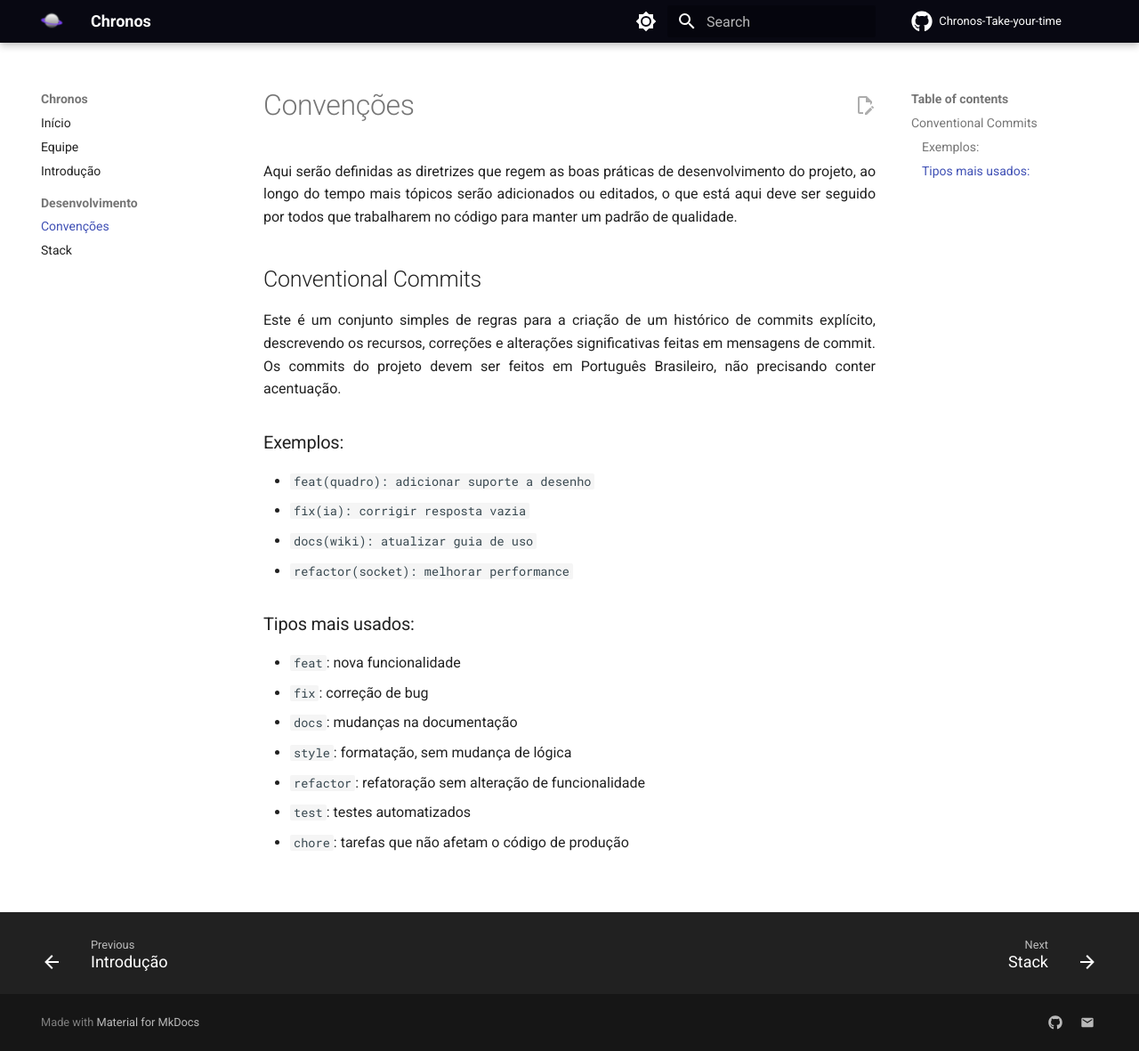
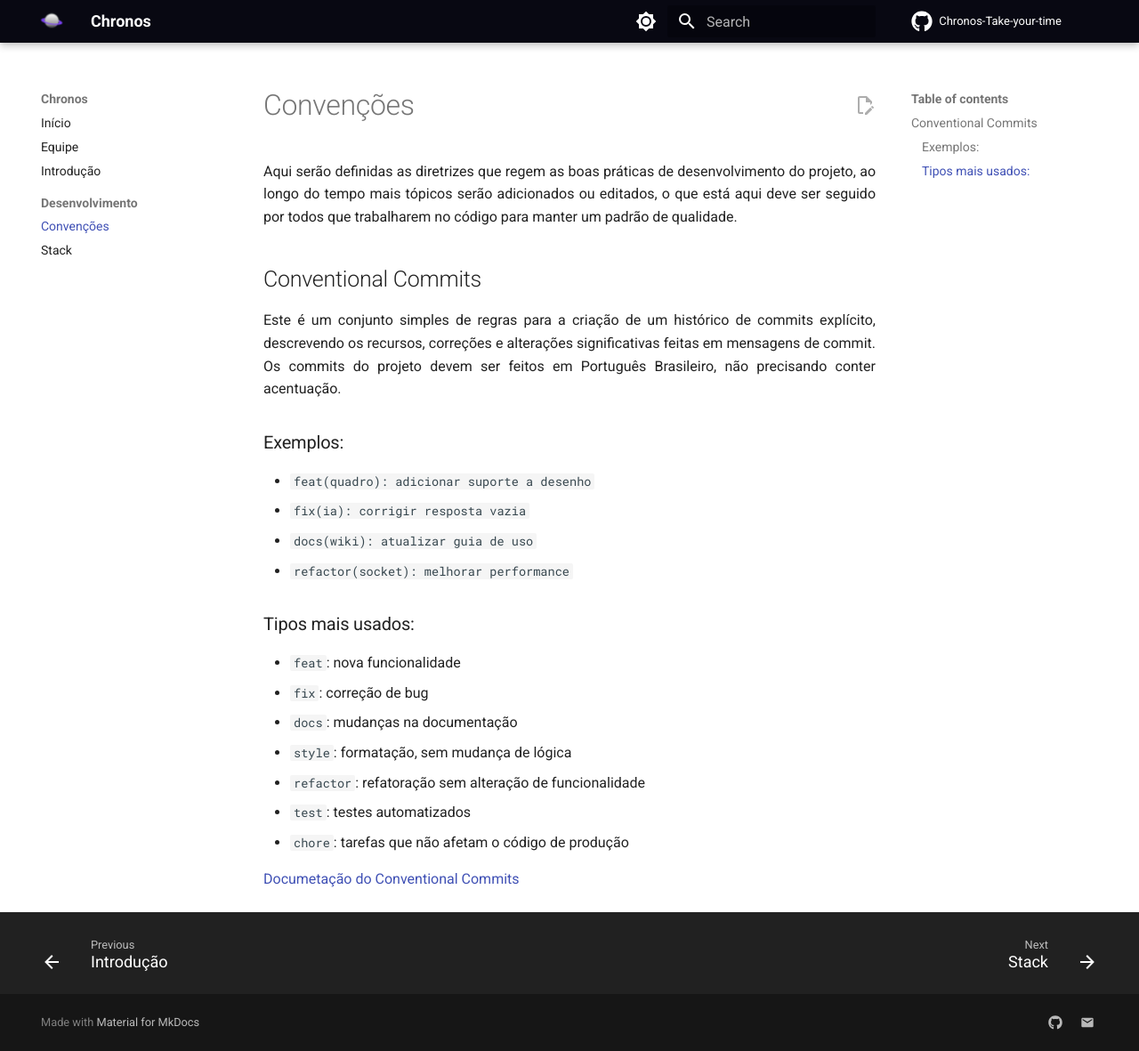
Before and after one commit to chronos-take-your-time/wiki, an MkDocs documentation site: the page built from docs/desenvolvimento/convencoes.md, in a window 1280 px wide and 1181 px high. Shown: the whole window at 89% size. Built offline with MkDocs 1.6.1 and Material for MkDocs 9.7.7, drawn with Linux system fonts in a browser that asks for light colours.

Commit message:
docs: link para conventional commits

```diff
--- a/docs/desenvolvimento/convencoes.md
+++ b/docs/desenvolvimento/convencoes.md
@@ -18,3 +18,5 @@ Este é um conjunto simples de regras para a criação de um histórico de commi
 - `refactor`: refatoração sem alteração de funcionalidade
 - `test`: testes automatizados
 - `chore`: tarefas que não afetam o código de produção
+
+<a href="https://www.conventionalcommits.org/pt-br/v1.0.0/" target="_blank">Documetação do Conventional Commits</a>
```
